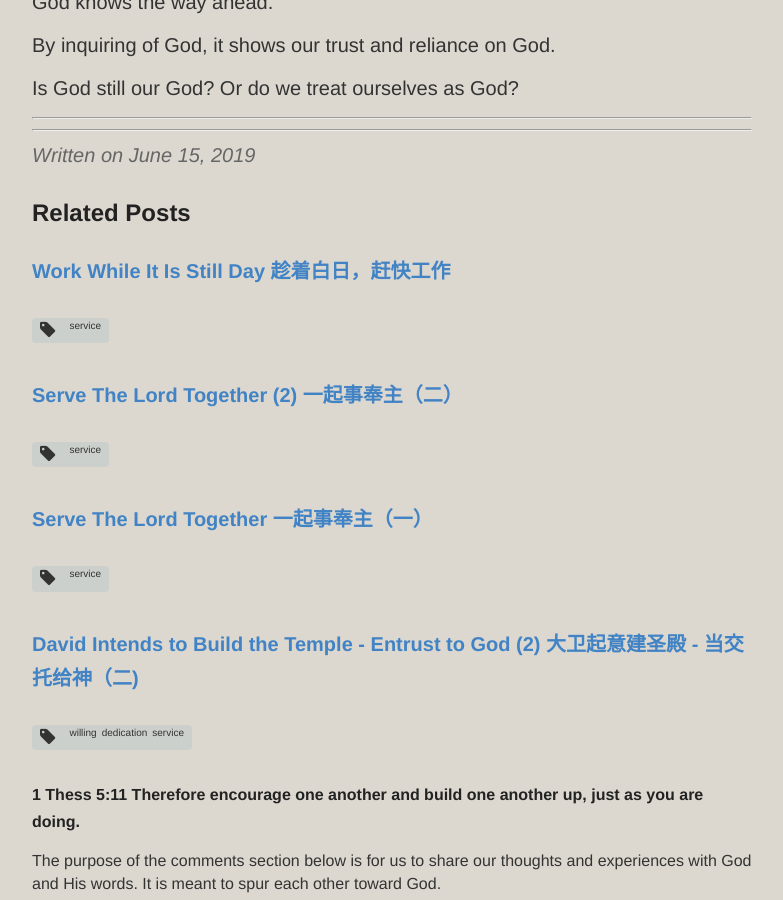
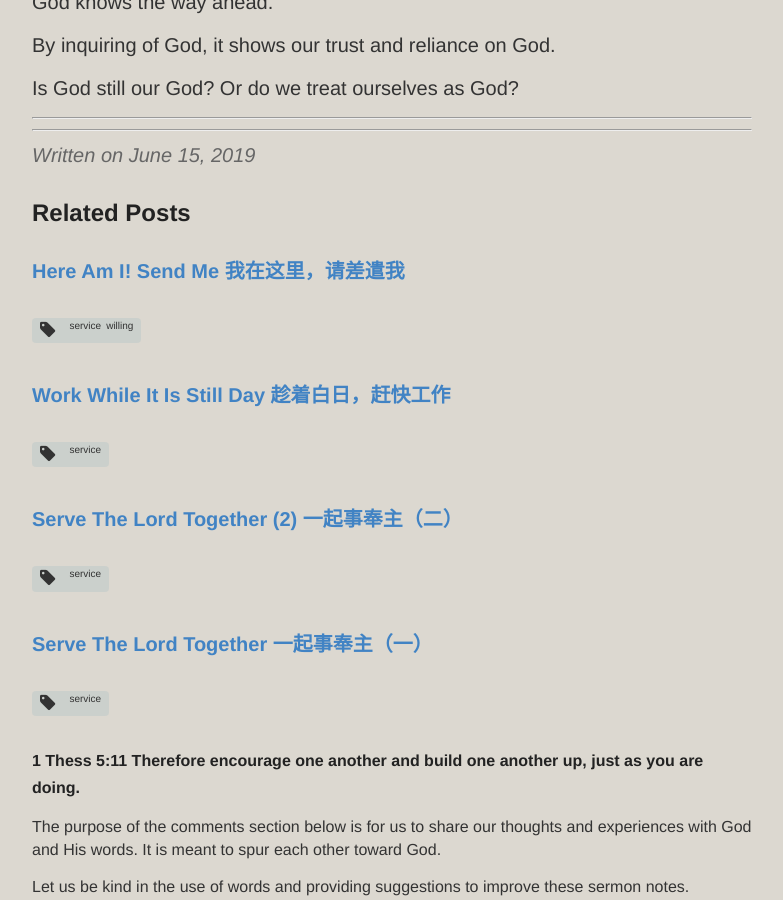
Before and after one commit to catchupTJC/catchuptjc.github.io, a Jekyll site: the page built from _posts/2019-06-15-David Intends to Build the Temple To Inquire of God (1).md, in a window 1280 px wide and 900 px high, scrolled down 4461 px. Shown: the whole window, without its empty margins (248-1031 px from the left). Built offline with Jekyll 4.4.1, drawn with Linux system fonts in a browser that asks for light colours; nearby versions of some CDN libraries; comment, search, counter and statistics services are not loaded; some of the changed lines change nothing that is shown.

Commit message:
Update 2019-07-26-Here Am I Send Me.md

```diff
--- a/_posts/2019-07-26-Here Am I Send Me.md
+++ b/_posts/2019-07-26-Here Am I Send Me.md
@@ -1,8 +1,8 @@
 ---
 layout: post
 title: Here Am I! Send Me 我在这里，请差遣我
-category: Sermon(SG)2019
-tags: [Service,Willing,Send Me,Love God]
+category: sermon2019singapore
+tags: [service,willing,sendme,lovegod]
 hymns: [392,281]
 ---
 
```
